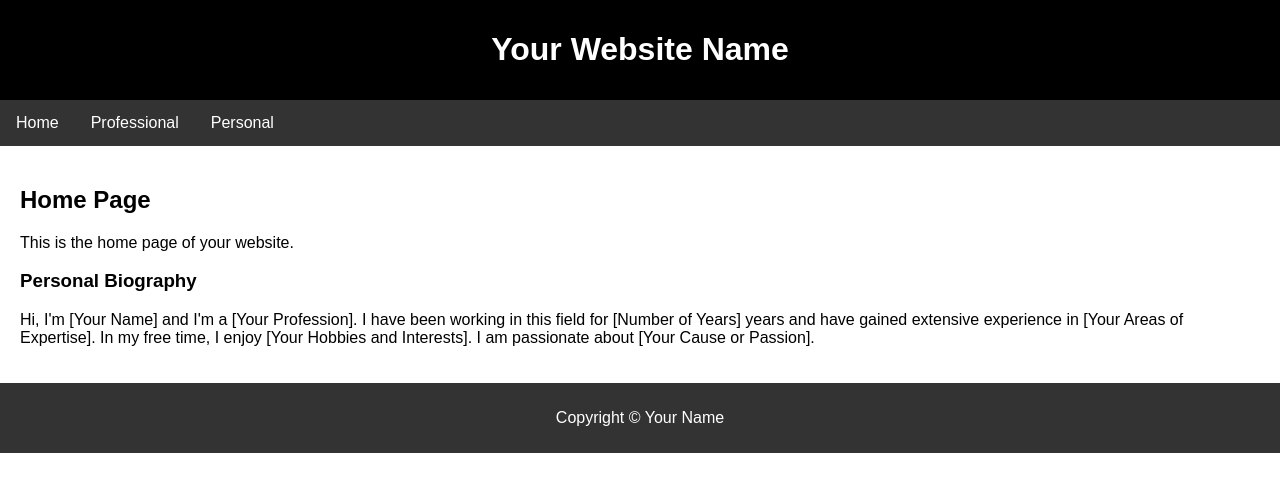
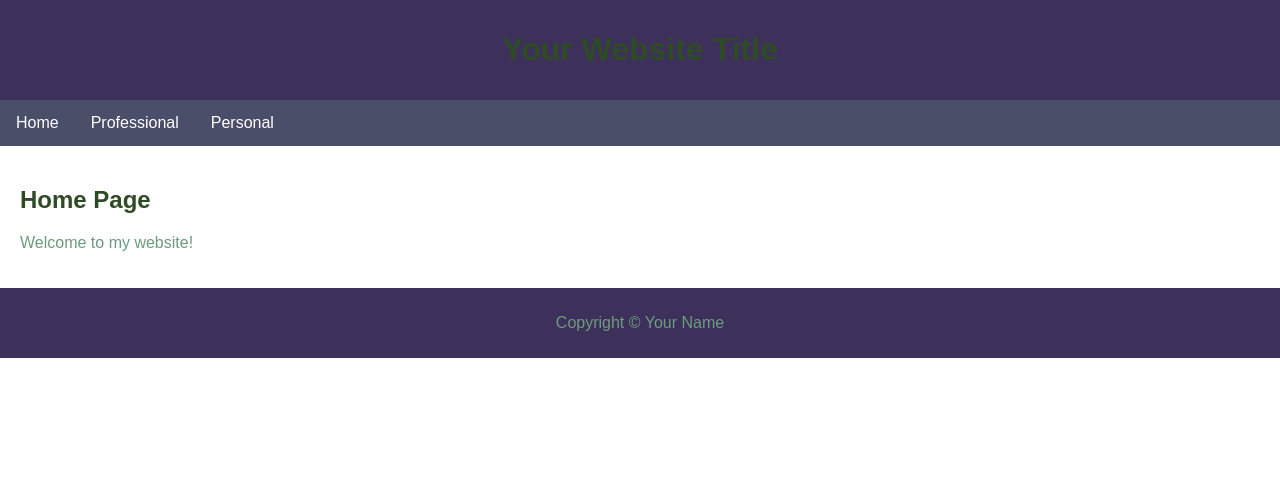
Before and after one commit to austinkriews/austinkriews.github.io, a plain HTML site: page index.html in a window 1280 px wide. Drawn offline with Linux system fonts and the light colour scheme.

Commit message:
Update index.html

```diff
--- a/index.html
+++ b/index.html
@@ -10,13 +10,13 @@
         padding: 0;
       }
       header {
-        background-color: #000;
+        background-color: #3D315B;
         color: #fff;
         text-align: center;
         padding: 10px;
       }
       nav {
-        background-color: #333;
+        background-color: #4A4E69;
         color: #fff;
         overflow: hidden;
       }
@@ -29,24 +29,30 @@
         text-decoration: none;
       }
       nav a:hover {
-        background-color: #ddd;
-        color: #000;
+        background-color: #E94560;
+        color: #fff;
       }
       section {
         padding: 20px;
         margin: 0;
       }
       footer {
-        background-color: #333;
+        background-color: #3D315B;
         color: #fff;
         text-align: center;
         padding: 10px;
+      }
+      h1, h2, h3, h4, h5, h6 {
+        color: #2F4B26;
+      }
+      p {
+        color: #6D9B7D;
       }
     </style>
   </head>
   <body>
     <header>
-      <h1>Your Website Name</h1>
+      <h1>Your Website Title</h1>
     </header>
     <nav>
       <a href="index.html">Home</a>
@@ -55,9 +61,7 @@
     </nav>
     <section>
       <h2>Home Page</h2>
-      <p>This is the home page of your website.</p>
-      <h3>Personal Biography</h3>
-      <p>Hi, I'm [Your Name] and I'm a [Your Profession]. I have been working in this field for [Number of Years] years and have gained extensive experience in [Your Areas of Expertise]. In my free time, I enjoy [Your Hobbies and Interests]. I am passionate about [Your Cause or Passion].</p>
+      <p>Welcome to my website!</p>
     </section>
     <footer>
       <p>Copyright &copy; Your Name</p>
```
